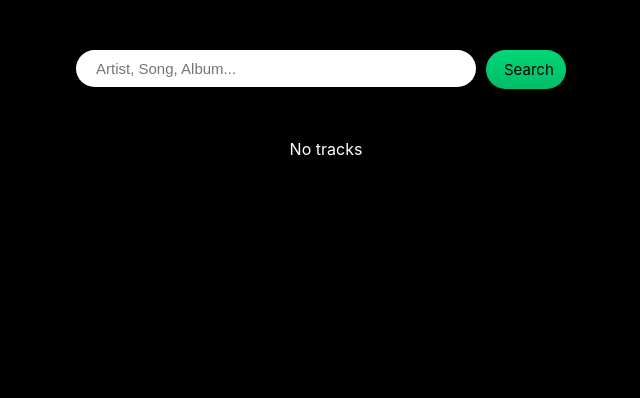
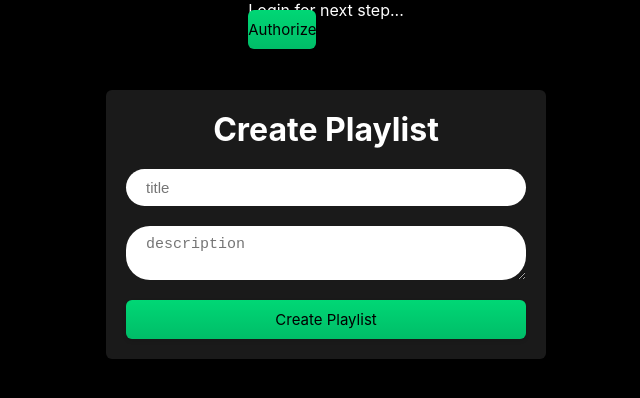
Before and after one commit to GhozyIkbarF/homework-mod2, a React (Create React App) app: page / in a window 1280 px wide. Shown: the top 398 px of the page, without its empty margins (314-954 px from the left). Built offline with nearby package versions, Linux system fonts and the light colour scheme.

Commit message:
make form create playlist

```diff
--- /dev/null
+++ b/src/Component/Form/index.css
@@ -0,0 +1,23 @@
+.form-playlist{
+    display: flex;
+    flex-direction: column;
+    text-align: center;
+    width: 400px;
+    padding: 20px;
+    background-color: rgba(255,255,255,0.10);
+    border-radius: 6px;
+    transition: all 0.4s ease;
+}
+.form-playlist:hover{
+    background-color: rgba(255,255,255,0.15);
+}
+
+.title-formPlaylist{
+    margin-bottom: 20px;
+}
+.title-playlist, .description-playlist{
+    display: flex;
+    flex-direction: column;
+    text-align: start;
+    margin-bottom: 20px;
+}
--- /dev/null
+++ b/src/Component/Form/index.js
@@ -0,0 +1,35 @@
+import React from 'react'
+import './index.css'
+
+const Form_Playlist = ({onSubmit, onChangeTitle, onChangeDescription}) => {
+
+  return (
+    <form className='form-playlist' action="" onSubmit={onSubmit}>
+        <h1 className='title-formPlaylist'>Create Playlist</h1>
+        <div className="title-playlist">
+            {/* <label htmlFor="name">Title</label> */}
+            <input
+                className='search_input '
+                type="text"
+                name="title"
+                id="name"
+                placeholder='title'
+                minLength={10}
+                onChange={onChangeTitle} />
+        </div>
+        <div className="description-playlist">
+            {/* <label htmlFor="description">Description</label> */}
+            <textarea
+                className='search_input'
+                type="text"
+                name="description"
+                id="description"
+                placeholder='description'
+                onChange={onChangeDescription} />
+        </div>
+        <button className='btn btn-playlist'>Create Playlist</button>
+    </form>
+  )
+}
+
+export default Form_Playlist;
--- a/src/Component/searchBar/index.css
+++ b/src/Component/searchBar/index.css
@@ -2,7 +2,6 @@ form{
     margin: 50px 0;;
 }
 .search_input{
-    width: 400px;
     padding: 10px 20px;
     outline: 0;
     border-radius: 24px;
@@ -10,7 +9,9 @@ form{
     box-sizing: border-box;
     font-size: 15px;
 }
-
+.search_inputSong{
+    width: 400px;
+}
 .btn{
     text-decoration: none;
     background-color: rgb(66, 235, 50);
--- a/src/Component/searchBar/index.js
+++ b/src/Component/searchBar/index.js
@@ -47,7 +47,7 @@ const SearchBar = ({ accessToken, onSuccess, onClearSearch }) => {
         <input
           type="text"
           placeholder='Artist, Song, Album...'
-          className='search_input'
+          className='search_input search_inputSong'
           required
           onChange={(e) => handleInput(e)} />
         <button type="submit" className='btn btn-search'>Search</button>
--- a/src/Pages/Music-card/index.js
+++ b/src/Pages/Music-card/index.js
@@ -5,6 +5,7 @@ import MUSIC_CARD from '../../Component/Music_card/Music-card'
 import SearchBar from '../../Component/searchBar/index'
 // import { Component } from 'react';
 import config from '../../Component/data/config';
+import Form_Playlist from '../../Component/Form/index'
 
 
 const Music_card = () => {
@@ -17,7 +18,7 @@ const Music_card = () => {
     useEffect(() => {
       const accessToken = new URLSearchParams(window.location.hash).get('#access_token');
       setAccess_token(accessToken);
-      setIsAuthorize(accessToken !== undefined);
+      setIsAuthorize(accessToken !== null);
     }, [])
 
     useEffect(() => {
@@ -72,6 +73,7 @@ const Music_card = () => {
           </main>
         )}
 
+          <Form_Playlist />
 
         {isAuthorize && (
           <main className="container" id="home">
```
Also changed, not shown: src/Component/Music_card/Music-card.css (line endings or trailing spaces).
